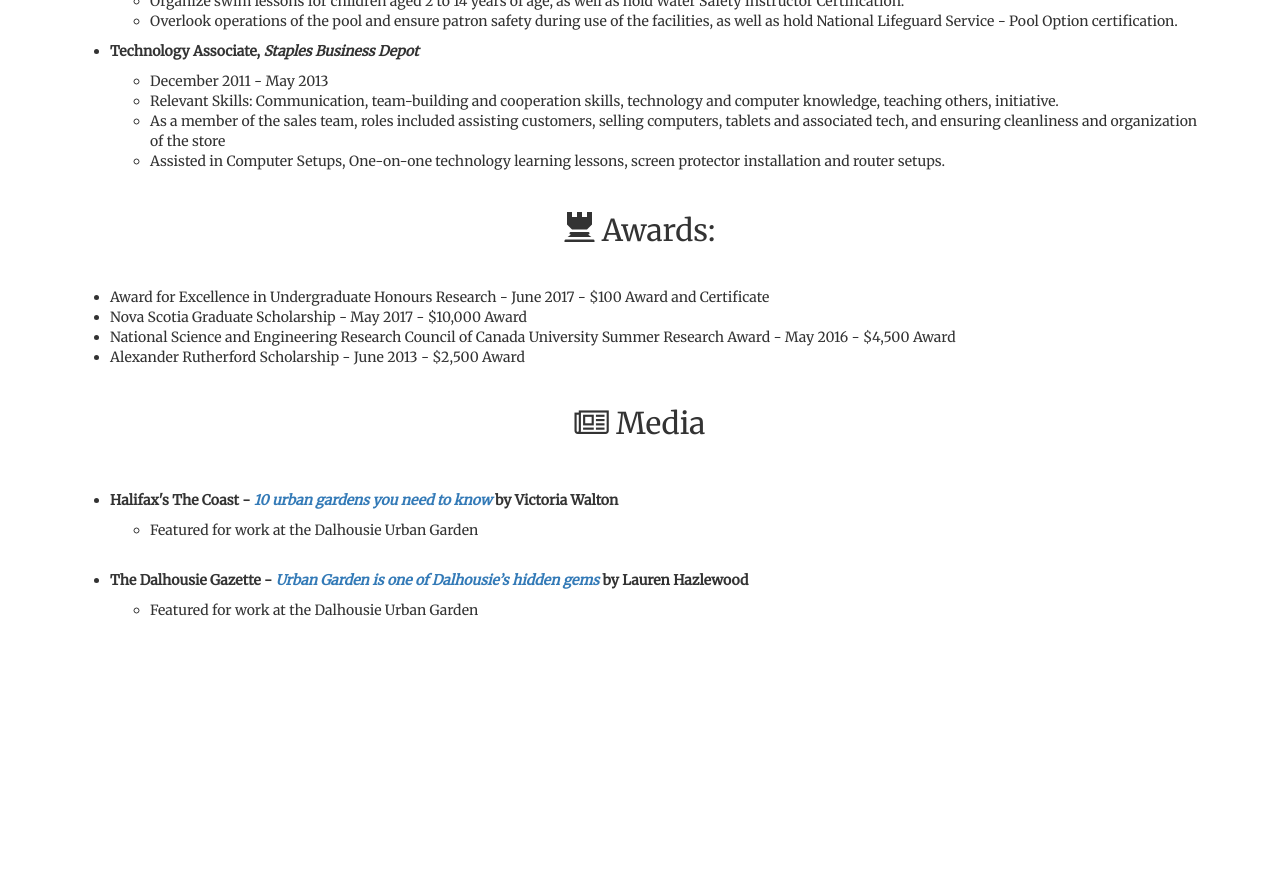
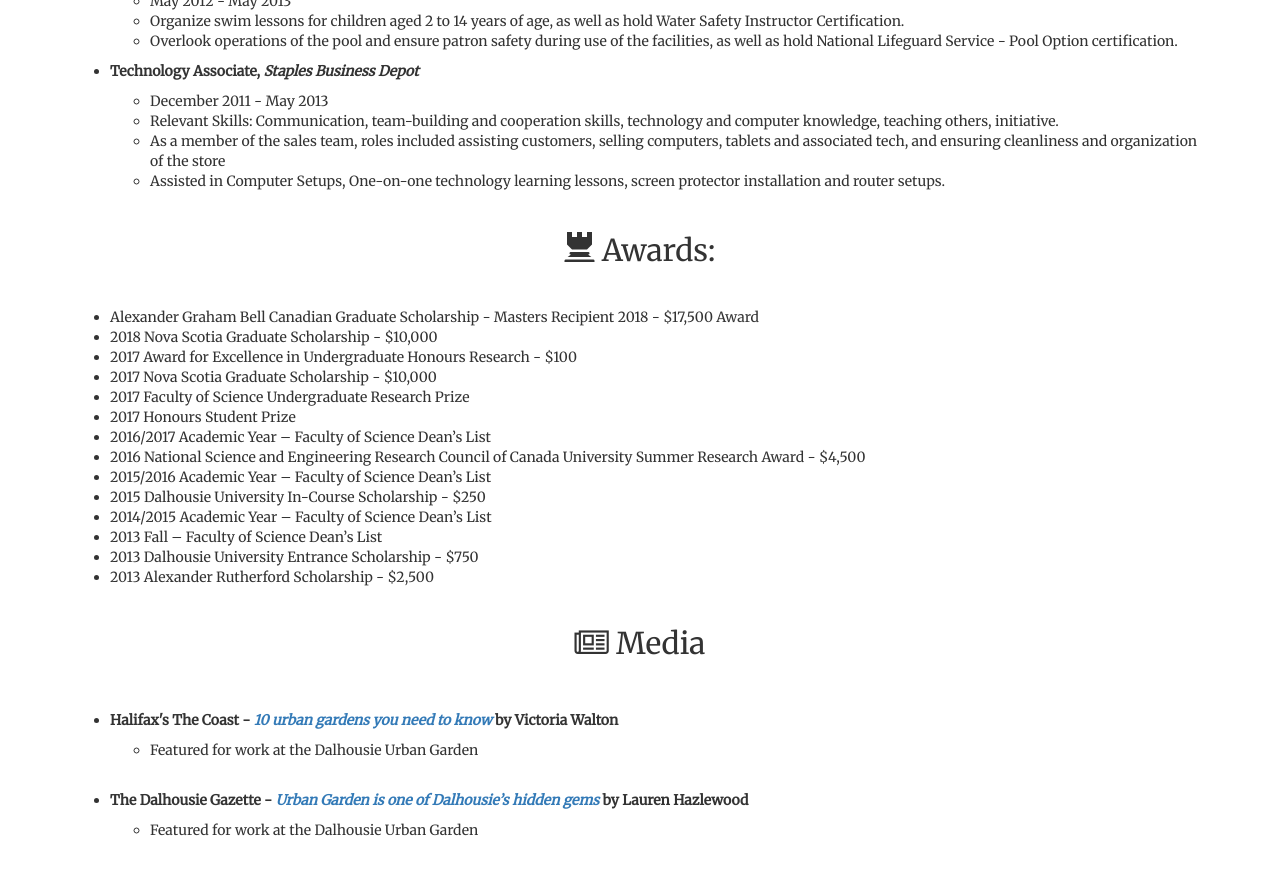
Before and after one commit to LandonGetz/OldCVWebsite, a Jekyll site: the page built from index.md, in a window 1280 px wide and 900 px high, scrolled down 4593 px. Shown: the top 875 px of the window. Built offline with Jekyll 4.4.1, drawn with Linux system fonts in a browser that asks for light colours; nearby versions of some CDN libraries; before the commit the page ends 5273 px from its top, so only the background shows below that; some of the changed text lies outside the part shown.

Commit message:
Update to CV - May 5
May update to CV

```diff
--- a/index.md
+++ b/index.md
@@ -85,6 +85,7 @@ scroll: true
         <li id="list"><b>M.Sc Microbiology and Immunology, <i>Dalhousie University</i></b>
             <ul id="sublist">
                 <li>Nova Scotia Graduate Scholarship (NSGS) Recipient - $10,000 Award</li>
+                <li>Alexander Graham Bell Canadian Graduate Scholarship - Masters Recipient 2018 - $17,500 Award</li>
                 <li>Currently Enrolled</li>
                 <li>Studying Host-Pathogen Interactions and Environmental Survival in <i>Vibrio parahaemolyticus</i></li>
                 <li>Expected Graduation: Summer 2019</li>
@@ -259,10 +260,21 @@ scroll: true
     </ul>
     <h2><span class="glyphicon glyphicon-tower" aria-hidden="true"></span>  Awards:</h2>
     <ul id="list">
-        <li>Award for Excellence in Undergraduate Honours Research - June 2017 - $100 Award and Certificate</li>
-        <li>Nova Scotia Graduate Scholarship - May 2017 - $10,000 Award</li>
-        <li>National Science and Engineering Research Council of Canada University Summer Research Award - May 2016 - $4,500 Award</li>
-        <li>Alexander Rutherford Scholarship - June 2013 - $2,500 Award</li>
+        <li>Alexander Graham Bell Canadian Graduate Scholarship - Masters Recipient 2018 - $17,500 Award</li>
+        <li>2018 Nova Scotia Graduate Scholarship - $10,000</li>
+        <li>2017 Award for Excellence in Undergraduate Honours Research - $100</li>
+        <li>2017 Nova Scotia Graduate Scholarship - $10,000</li>
+        <li>2017 Faculty of Science Undergraduate Research Prize</li>
+        <li>2017 Honours Student Prize</li>
+        <li>2016/2017 Academic Year – Faculty of Science Dean’s List</li>
+        <li>2016 National Science and Engineering Research Council of Canada University Summer Research Award - $4,500</li>
+        <li>2015/2016 Academic Year – Faculty of Science Dean’s List</li>
+        <li>2015 Dalhousie University In-Course Scholarship - $250</li>
+        <li>2014/2015 Academic Year – Faculty of Science Dean’s List</li>
+        <li>2013 Fall – Faculty of Science Dean’s List</li>
+        <li>2013 Dalhousie University Entrance Scholarship - $750</li>
+        <li>2013 Alexander Rutherford Scholarship - $2,500</li>
+
     </ul>
     <h2><span class="fa fa-newspaper-o" aria-hidden="true"></span> Media</h2>
     <ul id="list">
```
